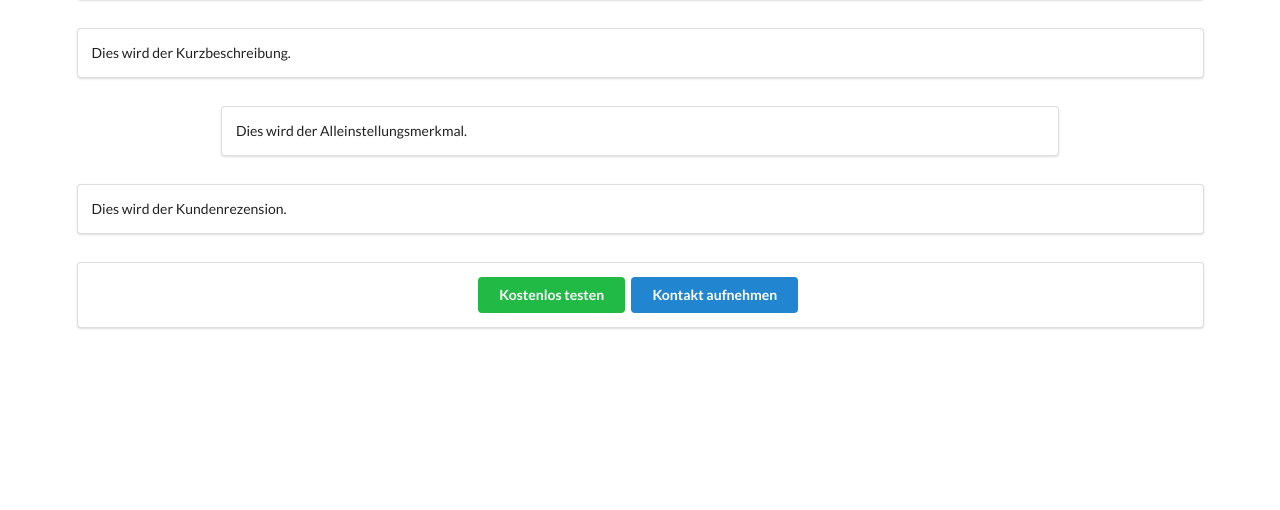
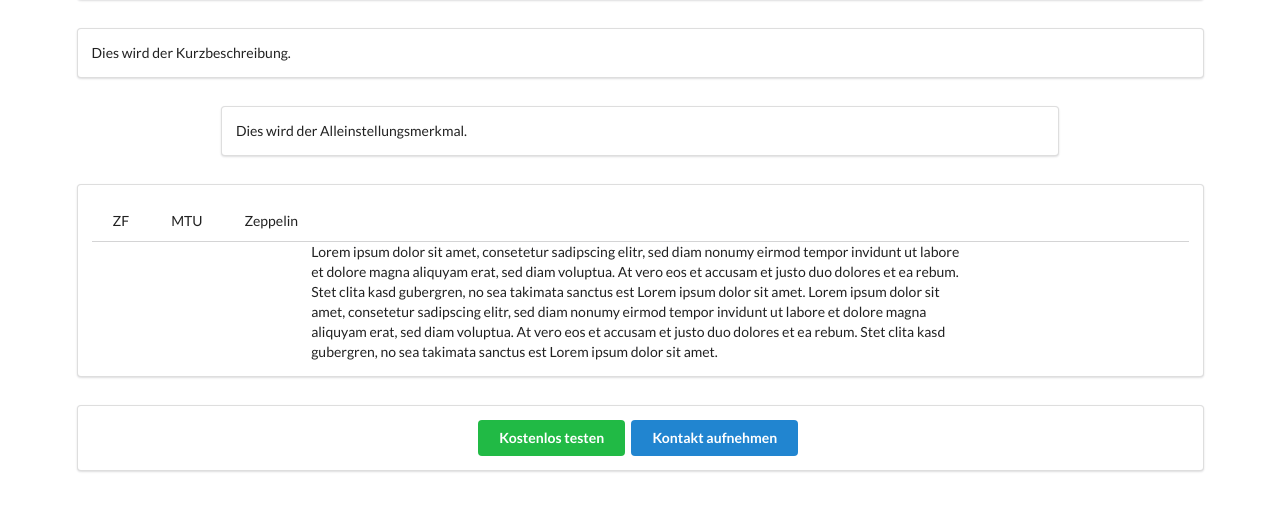
Before and after one commit to fabiankock/SiAI, a plain HTML site: page index.html in a window 1280 px wide. Shown: the part 202-712 px from the top of the page. Drawn offline with nearby package versions, Linux system fonts and the light colour scheme.

Commit message:
Kunden begonnen

```diff
--- a/index.html
+++ b/index.html
@@ -42,7 +42,16 @@
             <div class="two wide column"></div>
             <div id="customers" class="sixteen wide column">
                 <div class="ui segment">
-                    <p>Dies wird der Kundenrezension.</p>
+                    <div class="ui top attached tabular center menu">
+                        <div class="item">ZF</div>
+                        <div class="item">MTU</div>
+                        <div class="item">Zeppelin</div>
+                    </div>
+                    <div class="ui grid container">
+                        <div class="three wide column"></div>
+                        <div class="ten wide column"><p>Lorem ipsum dolor sit amet, consetetur sadipscing elitr, sed diam nonumy eirmod tempor invidunt ut labore et dolore magna aliquyam erat, sed diam voluptua. At vero eos et accusam et justo duo dolores et ea rebum. Stet clita kasd gubergren, no sea takimata sanctus est Lorem ipsum dolor sit amet. Lorem ipsum dolor sit amet, consetetur sadipscing elitr, sed diam nonumy eirmod tempor invidunt ut labore et dolore magna aliquyam erat, sed diam voluptua. At vero eos et accusam et justo duo dolores et ea rebum. Stet clita kasd gubergren, no sea takimata sanctus est Lorem ipsum dolor sit amet.</p></div>
+                        <div class="three wide column"></div>
+                    </div>
                 </div>
             </div>
             <div id="call_to_action_bottom" class="sixteen wide column">
```
